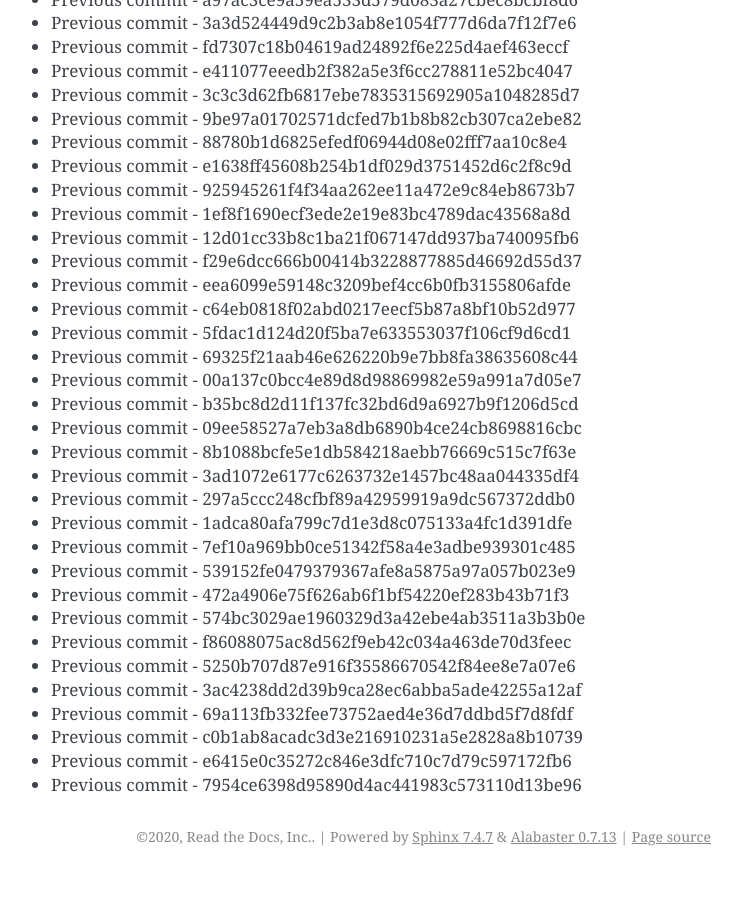
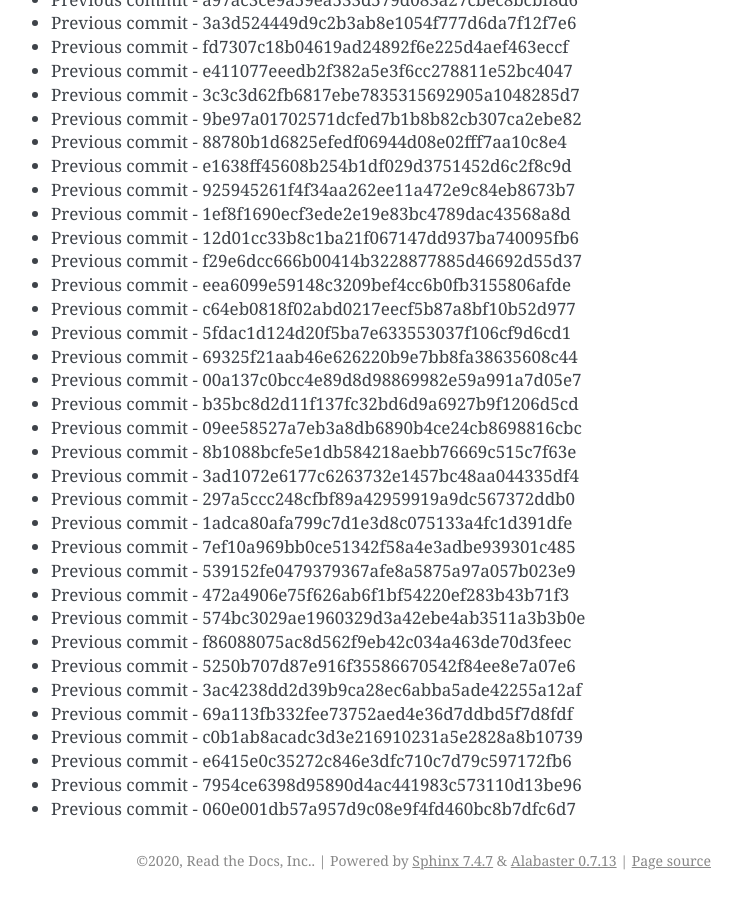
Before and after one commit to readthedocs/rtd-git-stresstest, a Sphinx documentation site: the page built from docs/updates.rst, in a window 1280 px wide and 900 px high, scrolled down 1108 px. Shown: the whole window, without its empty margins (399-1141 px from the left). Built offline with Sphinx 7.4.7, drawn with Linux system fonts in a browser that asks for light colours; before the commit the page ends 1984 px from its top, so only the background shows below that.

Commit message:
Generating commit from previous: 060e001db57a957d9c08e9f4fd460bc8b7dfc6d7

```diff
--- a/docs/updates.rst
+++ b/docs/updates.rst
@@ -78,3 +78,4 @@ It can be tested for any performance characteristics.
 * Previous commit - c0b1ab8acadc3d3e216910231a5e2828a8b10739
 * Previous commit - e6415e0c35272c846e3dfc710c7d79c597172fb6
 * Previous commit - 7954ce6398d95890d4ac441983c573110d13be96
+* Previous commit - 060e001db57a957d9c08e9f4fd460bc8b7dfc6d7
```
